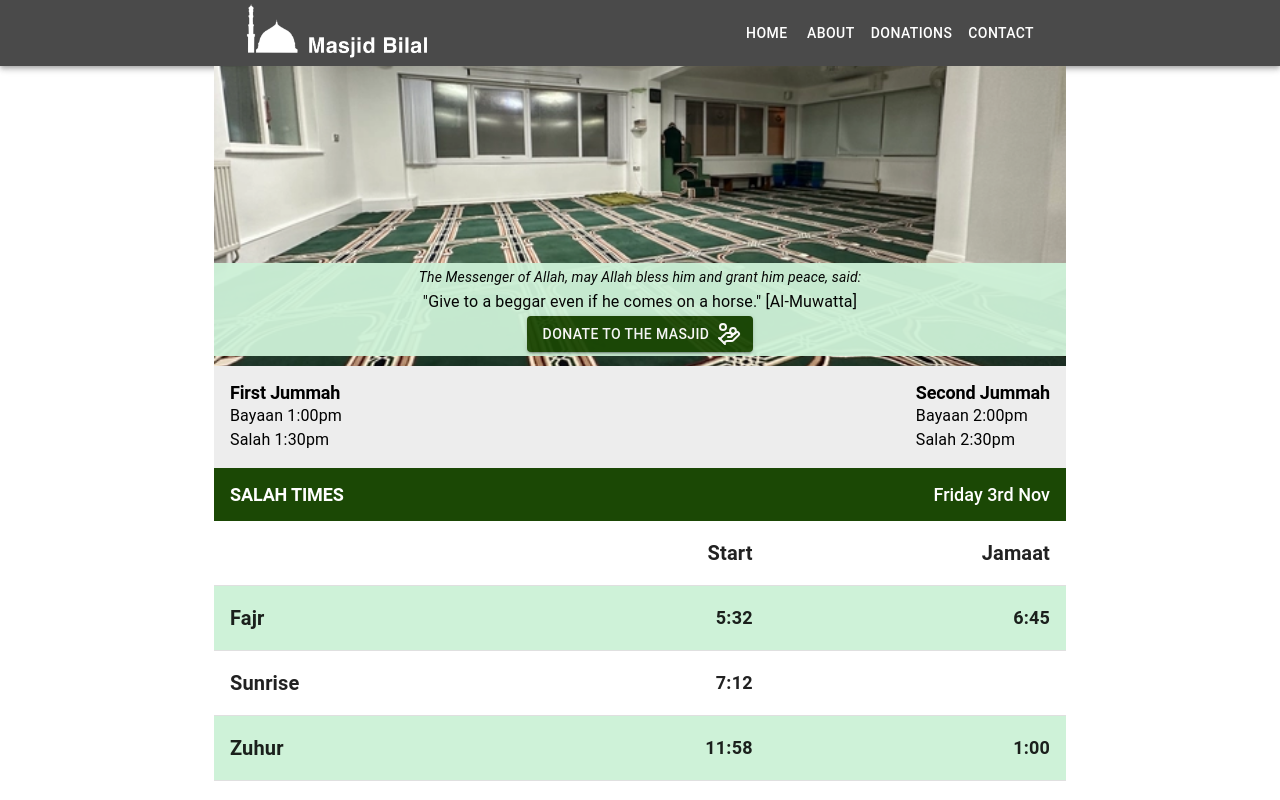
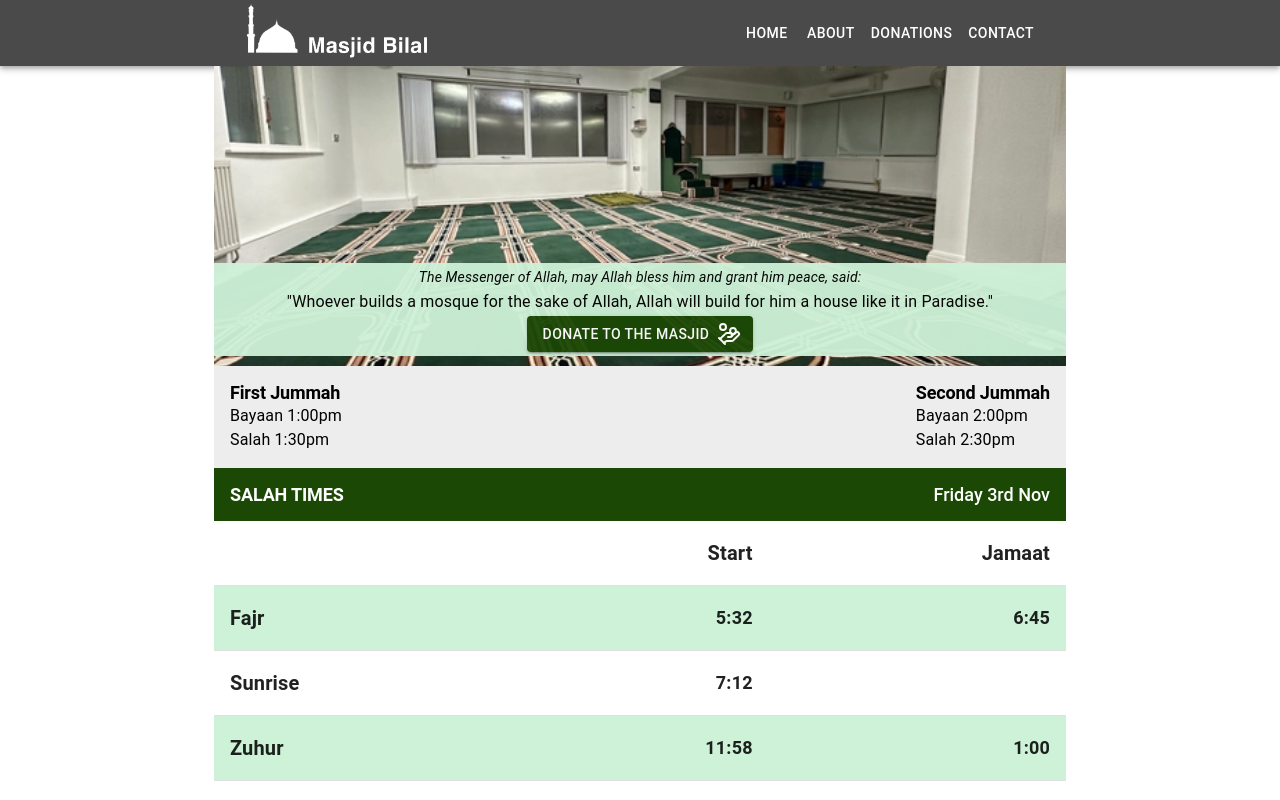
Before and after one commit to adam-ali/masjid-bilal, a Next.js app: page / in a window 1280 px wide. Shown: the top 800 px of the page. Built offline with nearby package versions, Linux system fonts and the light colour scheme.

Commit message:
feat: change hadith

```diff
--- a/components/Home/Hero/Hero.tsx
+++ b/components/Home/Hero/Hero.tsx
@@ -6,8 +6,8 @@ import { Button, Typography } from '@mui/material'
 import { HandCoins } from 'lucide-react'
 import { useRouter } from 'next/router'
 const hadith = `Abu Huraira reported that the Prophet (ﷺ), said, “Whoever goes to the mosque in the morning and evening, Allah will prepare for him a place in Paradise for every morning and evening.” [Bukhari and Muslim] `
-
 const hadith2 = 'The Messenger of Allah, may Allah bless him and grant him peace, said: '
+const hadith3 = '"Whoever builds a mosque for the sake of Allah, Allah will build for him a house like it in Paradise."'
 const Hero = () => {
   const router = useRouter()
 
@@ -26,7 +26,7 @@ const Hero = () => {
             <Typography variant="body2" className="italic">
               {hadith2}
             </Typography>
-            <Typography variant="subtitle1">"Give to a beggar even if he comes on a horse." [Al-Muwatta]</Typography>
+            <Typography variant="subtitle1">{hadith3}</Typography>
             <Box>
               <Button
                 variant="contained"
```
